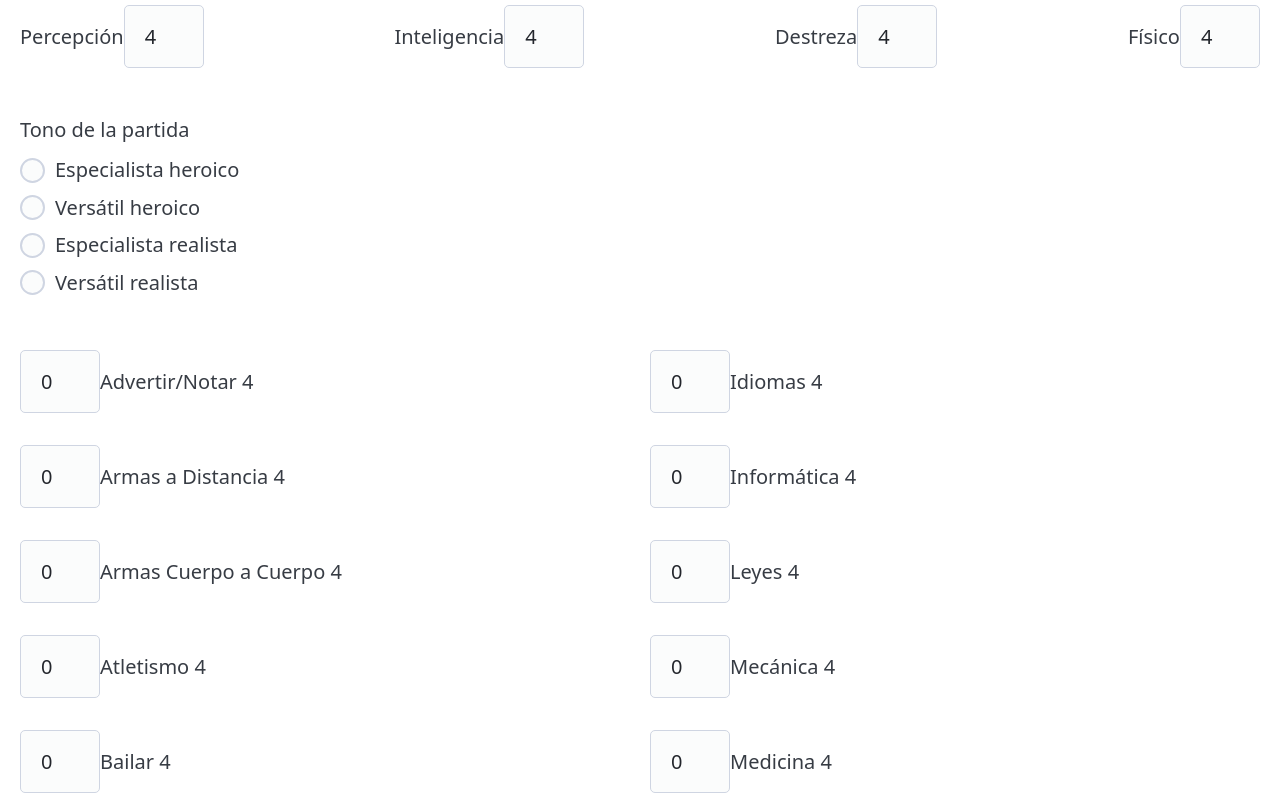
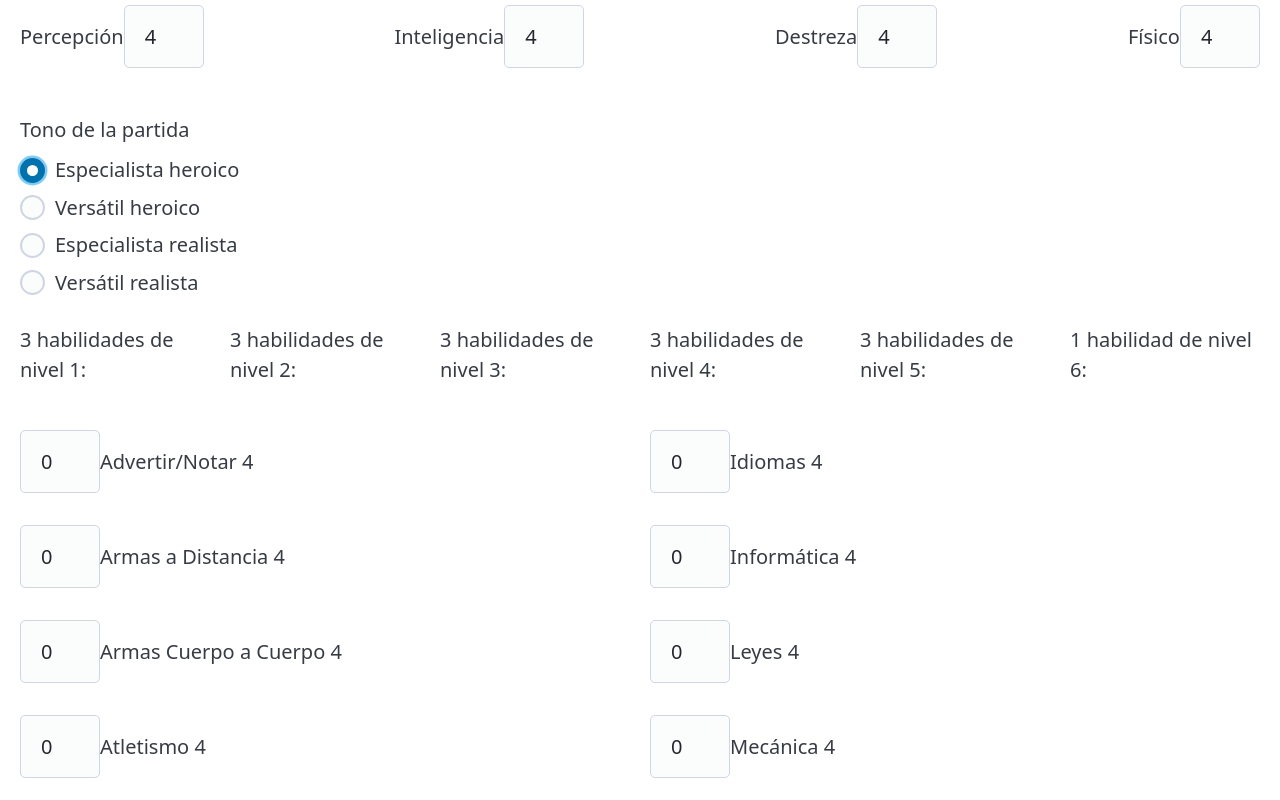
Before and after one commit to xenock/hoja-personaje-RyF, a React (Vite) app: page / in a window 1280 px wide. Both pictures are taken after a click on the label "Especialista heroico". Shown: the top 800 px of the page. Built offline with nearby package versions, Linux system fonts and the light colour scheme.

Commit message:
refactor: extracted all sections into components

```diff
--- a/src/App.jsx
+++ b/src/App.jsx
@@ -1,109 +1,26 @@
 import '@picocss/pico'
-import { Fragment } from 'react'
-import { useForm, FormProvider } from 'react-hook-form'
-import { abilities, attributes, config } from './db'
-import styles from './style.module.css'
+import { FormProvider, useForm } from 'react-hook-form'
+import { AbilitiesGrid } from './components/AbilitiesGrid'
+import { AttributesSection } from './components/AttributesSection'
+import { PyramidSelector } from './components/PyramidSelector'
+import { PyramidValidator } from './components/PyramidValidator'
 
 function App() {
-    const methods = useForm()
-  const {
-    register,
-    handleSubmit,
-    getValues,
-    watch,
-    formState: { errors },
-  } = methods
-
-  const group = (entries) => {
-    if (!entries) return null
-    return Object.entries(entries).reduce((group, [ability, value]) => {
-      return {
-        ...group,
-        [value]: [...(group[value] || []), ability],
-      }
-    }, {})
-  }
+  const methods = useForm()
 
   return (
     <FormProvider {...methods}>
       <main className="container-fluid">
         <header>
-          <section className={styles.attributes}>
-            {Object.entries(attributes).map(([key, { label }], index) => (
-              <label htmlFor={key} key={index}>
-                {label}
-                <input
-                  name={key}
-                  placeholder={label}
-                  {...register(`attributes.${key}`)}
-                  type="number"
-                  min={config.attributes.min}
-                  max={config.attributes.max}
-                  defaultValue={config.attributes.min}
-                />
-              </label>
-            ))}
-          </section>
+          <AttributesSection />
         </header>
+
         <section>
-          <fieldset>
-            <legend>Tono de la partida</legend>
-            {Object.entries(config.pyramid).map(([key, { label }], index) => (
-              <label htmlFor={key} key={index}>
-                <input type="radio" {...register('pyramid')} value={key} />
-                {label}
-              </label>
-            ))}
-          </fieldset>
-          <div className="grid">
-            {config.pyramid[watch('pyramid')]?.values.map((value, index) => (
-              <div>
-                <p
-                  className={`${group(getValues('abilities'))[index + 1]?.length === value
-                      ? styles.limit
-                      : ''
-                    }
-                  ${group(getValues('abilities'))[index + 1]?.length > value
-                      ? styles.off
-                      : ''
-                    }`}
-                >
-                  {value} habilidades de nivel {index + 1} :
-                </p>
-                <ul>
-                  {group(getValues('abilities'))[index + 1]?.map((key) => (
-                    <li>
-                      {
-                        abilities.actual.find((ability) => ability.key === key)
-                          .label
-                      }
-                    </li>
-                  ))}
-                </ul>
-              </div>
-            ))}
-          </div>
+          <PyramidSelector />
+          <PyramidValidator />
         </section>
-        <section className={styles.abilities}>
-          {abilities.actual.map(({ key, label, attribute }, index) => (
-            <Fragment key={index}>
-              <label htmlFor={key} key={index}>
-                <input
-                  name={key}
-                  placeholder={label}
-                  {...register(`abilities.${key}`)}
-                  type="number"
-                  min={config.abilities.min}
-                  max={config.abilities.max}
-                  defaultValue={config.abilities.min}
-                />
-                {`${label} `}
-                {Number(watch(`attributes.${attribute}`, config.attributes.min)) +
-                  Number(watch(`abilities.${key}`, config.abilities.min))}
-              </label>
-            </Fragment>
-          ))}
-        </section>
+
+        <AbilitiesGrid />
       </main>
     </FormProvider>
   )
--- /dev/null
+++ b/src/components/AbilitiesGrid.jsx
@@ -0,0 +1,38 @@
+import { Fragment } from 'react'
+import { useFormContext } from 'react-hook-form'
+import { abilities, config } from '../db'
+import styles from '../style.module.css'
+
+export function AbilitiesGrid() {
+  const { register, watch } = useFormContext()
+
+  return (
+    <section className={styles.abilities}>
+      {abilities.actual.map(({ key, label, attribute }) => {
+        const attributeVal =
+          Number(watch(`attributes.${attribute}`, config.attributes.min)) || 0
+        const abilityVal =
+          Number(watch(`abilities.${key}`, config.abilities.min)) || 0
+        const total = attributeVal + abilityVal
+
+        return (
+          <Fragment key={key}>
+            <label htmlFor={key}>
+              <input
+                id={key}
+                placeholder={label}
+                {...register(`abilities.${key}`)}
+                type="number"
+                min={config.abilities.min}
+                max={config.abilities.max}
+                defaultValue={config.abilities.min}
+              />
+              {`${label} `}
+              {total}
+            </label>
+          </Fragment>
+        )
+      })}
+    </section>
+  )
+}
--- /dev/null
+++ b/src/components/AttributesSection.jsx
@@ -0,0 +1,26 @@
+import { useFormContext } from 'react-hook-form'
+import { attributes, config } from '../db'
+import styles from '../style.module.css'
+
+export function AttributesSection() {
+  const { register } = useFormContext()
+
+  return (
+    <section className={styles.attributes}>
+      {Object.entries(attributes).map(([key, { label }]) => (
+        <label htmlFor={key} key={key}>
+          {label}
+          <input
+            id={key}
+            placeholder={label}
+            {...register(`attributes.${key}`)}
+            type="number"
+            min={config.attributes.min}
+            max={config.attributes.max}
+            defaultValue={config.attributes.min}
+          />
+        </label>
+      ))}
+    </section>
+  )
+}
--- /dev/null
+++ b/src/components/PyramidSelector.jsx
@@ -0,0 +1,18 @@
+import { useFormContext } from 'react-hook-form'
+import { config } from '../db'
+
+export function PyramidSelector() {
+  const { register } = useFormContext()
+
+  return (
+    <fieldset>
+      <legend>Tono de la partida</legend>
+      {Object.entries(config.pyramid).map(([key, { label }]) => (
+        <label htmlFor={key} key={key}>
+          <input id={key} type="radio" {...register('pyramid')} value={key} />
+          {label}
+        </label>
+      ))}
+    </fieldset>
+  )
+}
--- /dev/null
+++ b/src/components/PyramidValidator.jsx
@@ -0,0 +1,42 @@
+import { useFormContext } from 'react-hook-form'
+import { abilities, config } from '../db'
+import styles from '../style.module.css'
+import { groupAbilities } from '../utils/groupAbilities'
+
+export function PyramidValidator() {
+  const { watch, getValues } = useFormContext()
+  const selectedPyramid = watch('pyramid')
+  const pyramidValues = config.pyramid[selectedPyramid]?.values || []
+
+  const groupedAbilities = groupAbilities(getValues('abilities'))
+
+  return (
+    <div className="grid">
+      {pyramidValues.map((value, index) => {
+        const level = index + 1
+        const count = groupedAbilities[level]?.length || 0
+        const isExactLimit = count === value
+        const isOverLimit = count > value
+
+        return (
+          <div key={level}>
+            <p
+              className={`${isExactLimit ? styles.limit : ''} ${
+                isOverLimit ? styles.off : ''
+              }`}
+            >
+              {value} {value === 1 ? 'habilidad' : 'habilidades'} de nivel{' '}
+              {level}:
+            </p>
+            <ul>
+              {groupedAbilities[level]?.map((key) => {
+                const abilityData = abilities.actual.find((a) => a.key === key)
+                return <li key={key}>{abilityData?.label}</li>
+              })}
+            </ul>
+          </div>
+        )
+      })}
+    </div>
+  )
+}
--- /dev/null
+++ b/src/utils/groupAbilities.js
@@ -0,0 +1,9 @@
+export const groupAbilities = (entries) => {
+  if (!entries) return {}
+  return Object.entries(entries).reduce((group, [ability, value]) => {
+    return {
+      ...group,
+      [value]: [...(group[value] || []), ability],
+    }
+  }, {})
+}
```
